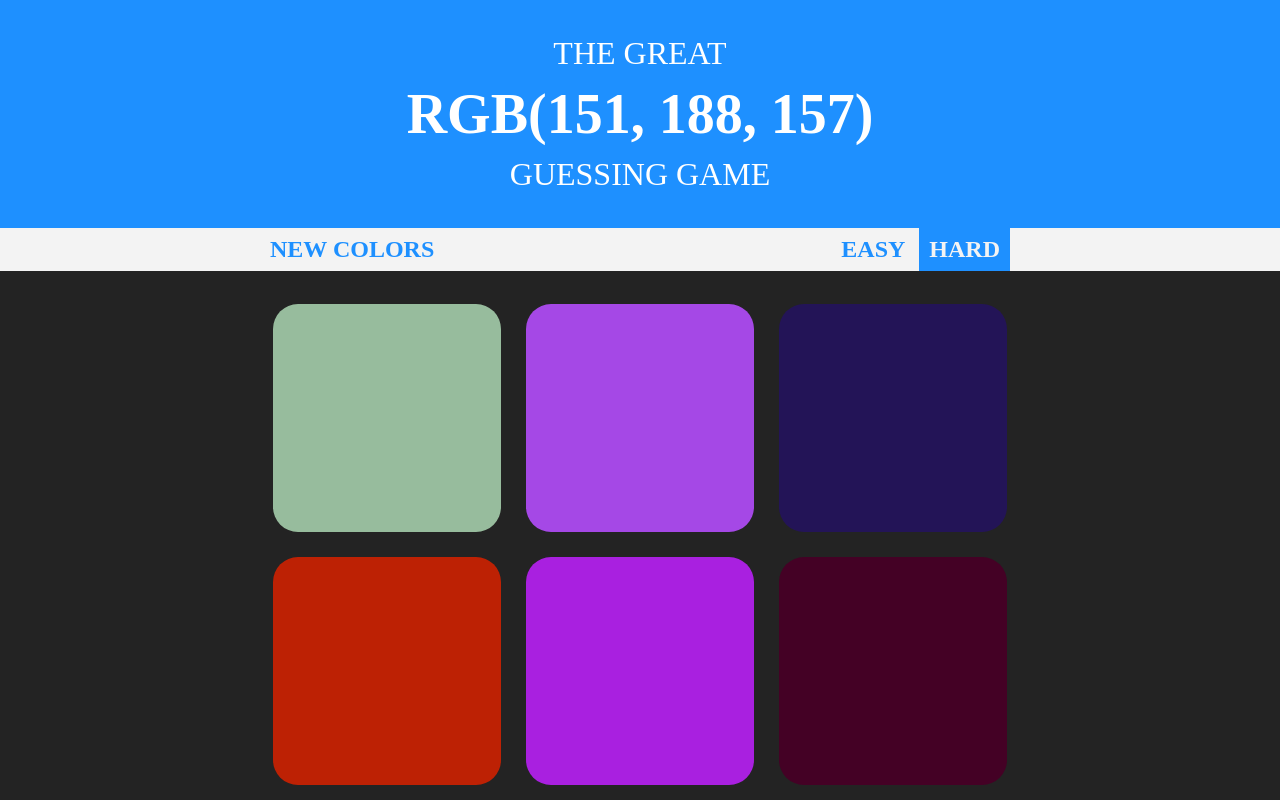
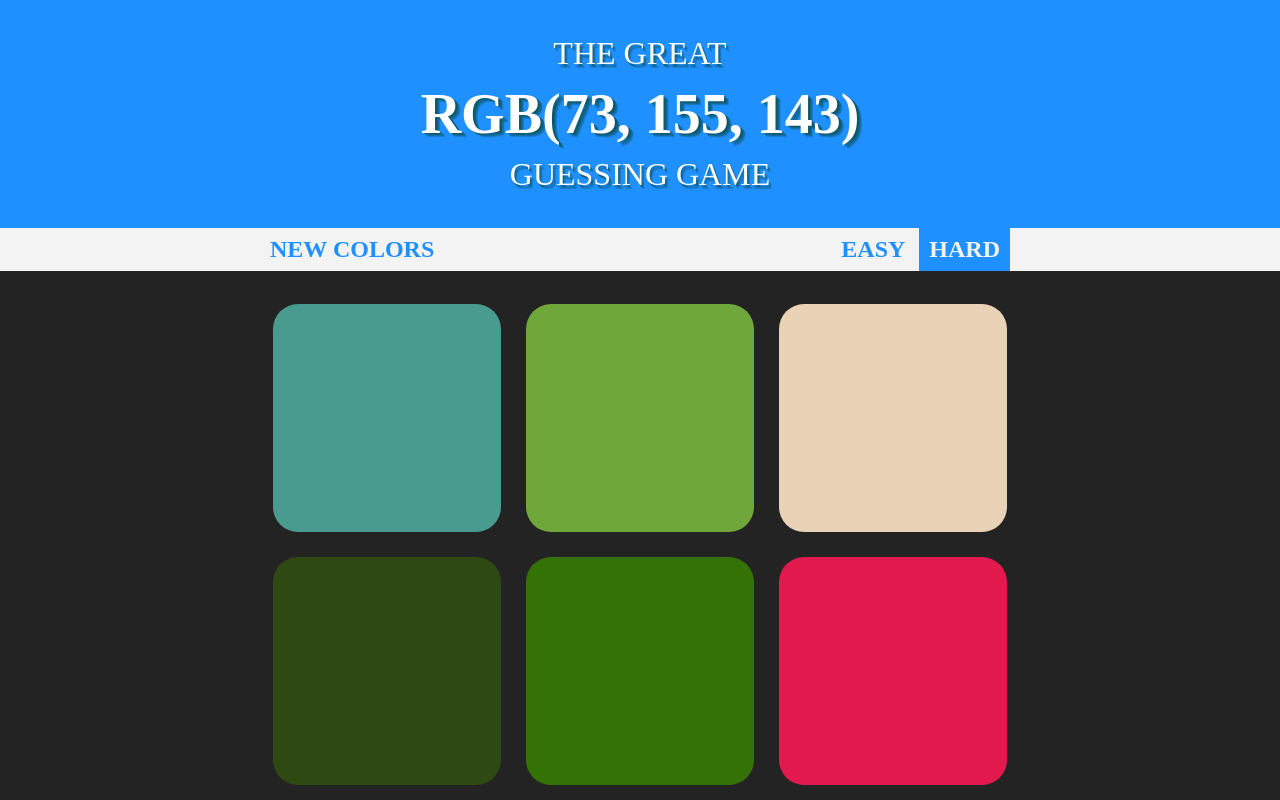
Before and after one commit to es-romo/ColorGame, an Electron app: page index.html in a window 1280 px wide. Drawn offline with Linux system fonts and the light colour scheme.

Commit message:
Updated all
Dynamic title color, handle rgb as separate values, shadows in title.

```diff
--- a/css/style.css
+++ b/css/style.css
@@ -70,6 +70,19 @@ h1 {
 
 .fw-bold{
     font-weight: bold;
+}
+
+.text-s1{
+    text-shadow: 2px 1px 0px #0303,
+                 3px 2px 0px #0303,
+                 4px 3px 0px #0303,
+                 5px 4px 0px #0303;
+}
+
+.text-s2{
+    text-shadow: 1px 2px 0px #0303,
+                 2px 3px 0px #0303,
+                 3px 4px 0px #0303;
 }
 
 /* Colors */
--- a/index.html
+++ b/index.html
@@ -11,9 +11,9 @@
 
 <body class="t-center">
     <div class="bg-blue" id="bgContainer">
-        <div class="container title">
+        <div class="container title text-s2" id="titleDisplay">
             <h1 class="fw-normal">THE GREAT</h1>
-            <h1 class="display1 text-upper" id="colorDisplay">RGB</h1>
+            <h1 class="display1 text-upper text-s1" id="colorDisplay">RGB</h1>
             <h1 class="fw-normal">GUESSING GAME</h1>
         </div>
     </div>
--- a/js/colorgame.js
+++ b/js/colorgame.js
@@ -1,5 +1,6 @@
 let squares = document.querySelectorAll(".square");
 let colorDisplay = document.querySelector("#colorDisplay");
+let titleDisplay = document.querySelector("#titleDisplay");
 let messageDisplay = document.querySelector("#messageDisplay");
 let bgContainer = document.querySelector("#bgContainer");
 let resetButton = document.querySelector("#reset");
@@ -10,7 +11,7 @@ let cant = squares.length;
 let colors = generateRandomColors(cant);
 let pickedColor = pickColor();
 let blocked = false;
-colorDisplay.textContent = pickedColor;
+colorDisplay.textContent = rgbToText(pickedColor);
 
 resetButton.addEventListener("click", function () {
     newGame(cant);
@@ -39,11 +40,12 @@ for (let i = 0; i < squares.length; i++) {
     squares[i].addEventListener("click", function () {
         if (!blocked) {
             let squareColor = this.style.backgroundColor;
-            if (squareColor === pickedColor) {
+            if (squareColor === rgbToText(pickedColor)) {
                 messageDisplay.textContent = "Correct!";
                 display(cant);
-                bgContainer.style.backgroundColor = pickedColor;
-                changeColors(squareColor);
+                bgContainer.style.backgroundColor = rgbToText(pickedColor);
+                changeColors(pickedColor);
+                titleDisplay.style.color = getBack(pickedColor);
                 blocked = true;
             } else {
                 this.classList.add("hidden");
@@ -72,26 +74,37 @@ function generateRandomColors(num) {
     let arr = [];
     //repeat num times
     for (let i = 0; i < num; i++) {
-        arr.push(randomColor());
+        arr.push(function () {
+            //pick each color from 0 - 255
+            let r = Math.floor(Math.random() * 255) + 1;
+            let g = Math.floor(Math.random() * 255) + 1;
+            let b = Math.floor(Math.random() * 255) + 1;
+            //return "rgb(" + r + ", " + g + ", " + b + ")";
+            return [r, g, b];
+        }());
     }
     //return array
     return arr;
 }
-function randomColor() {
-    //pick each color from 0 - 255
-    let r = Math.floor(Math.random() * 256);
-    let g = Math.floor(Math.random() * 256);
-    let b = Math.floor(Math.random() * 256);
-    return "rgb(" + r + ", " + g + ", " + b + ")";
+
+function rgbToText(rgb) {
+    return "rgb(" + rgb[0] + ", " + rgb[1] + ", " + rgb[2] + ")";
 }
 
+function getBack(color) {
+    if ((color[0] * 0.299 + color[1] * 0.587 + color[2] * 0.114) > 186) {
+        return "#232323";
+    } else {
+        return "#f3f3f3";
+    }
+}
 
 function changeColors(color) {
 
     for (let i = 0; i < colors.length; i++) {
         squares[i].style.backgroundColor = function () {
-            if (Array.isArray(color)) return color[i];
-            return color;
+            if (Array.isArray(color[0])) return rgbToText(color[i]);
+            return rgbToText(color);
         }();
     }
 }
@@ -116,7 +129,8 @@ function newGame(cant) {
     display(cant);
     colors = generateRandomColors(cant);
     pickedColor = pickColor();
-    colorDisplay.textContent = pickedColor;
+    colorDisplay.textContent = rgbToText(pickedColor);
+    titleDisplay.style.color = "#f3f3f3"
     messageDisplay.textContent = "";
     bgContainer.style.backgroundColor = null;
     changeColors(colors);
```
